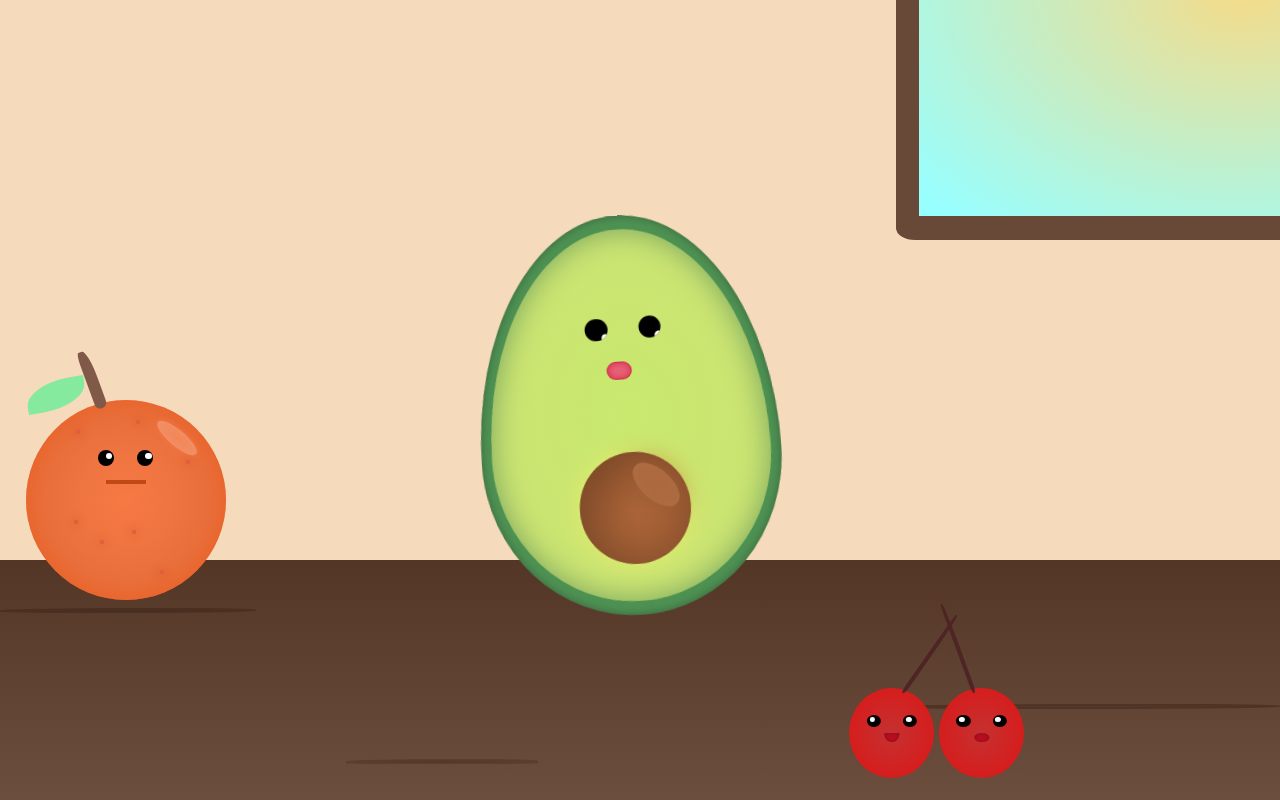
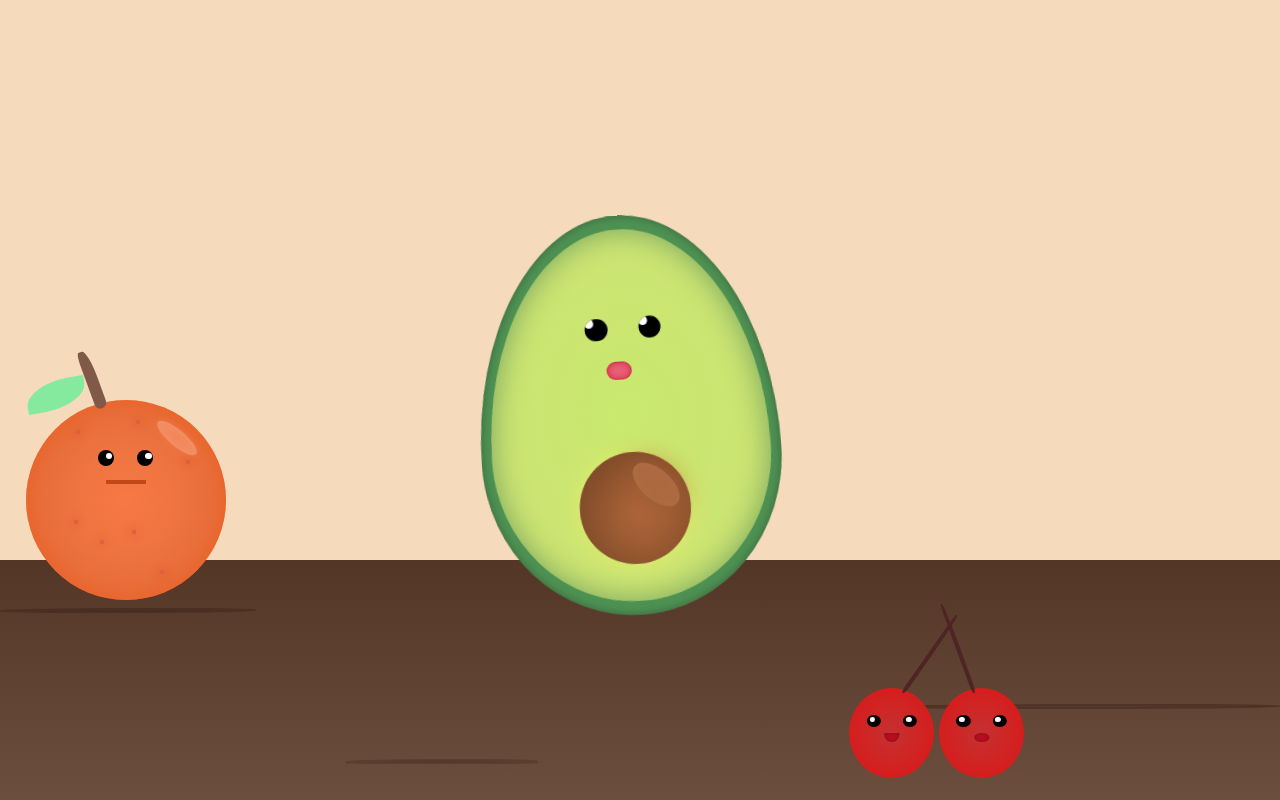
Before and after one commit to MoiraLS/Avocado, a website built with Parcel: page src/index.html in a window 1280 px wide. Built offline with nearby package versions, Linux system fonts and the light colour scheme.

Commit message:
Suppression de la fenêtre

```diff
--- a/src/index.html
+++ b/src/index.html
@@ -16,12 +16,6 @@
     <div class="rift--two"></div>
     <div class="rift--three"></div>
   </div>
-
-  <div class="window">
-    <div class="frame"></div>
-    <div class="pane"></div>
-  </div>
-
 
   <div class="avocado">
     <div class="border">
--- a/src/scss/blocs/window.scss
+++ /dev/null
@@ -1,18 +0,0 @@
-.window {
-  position: absolute;
-  top: 0;
-  right: 0;
-  width: 30%;
-  height: 30%;
-  background-color: #684837;
-  border-radius: 0 0 0 5%;
-
-  .pane {
-    position: absolute;
-    top: 0;
-    right: 0;
-    width: 94%;
-    height: 90%;
-    background: radial-gradient(ellipse at 90% -10px, rgb(245, 219, 136) 0%, rgb(152, 255, 255) 95%);
-  }
-}
--- a/src/scss/styles.scss
+++ b/src/scss/styles.scss
@@ -12,5 +12,4 @@
 @import "blocs/table.scss";
 @import "blocs/orange.scss";
 @import "blocs/dots.scss";
-@import "blocs/window.scss";
 @import "blocs/cherry.scss";
```
